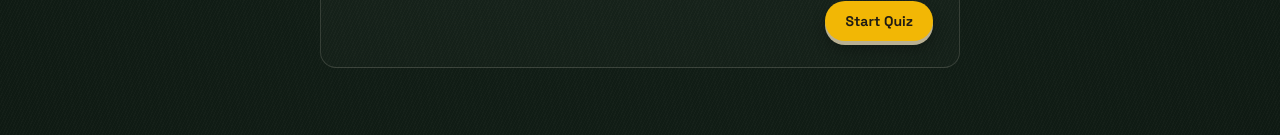
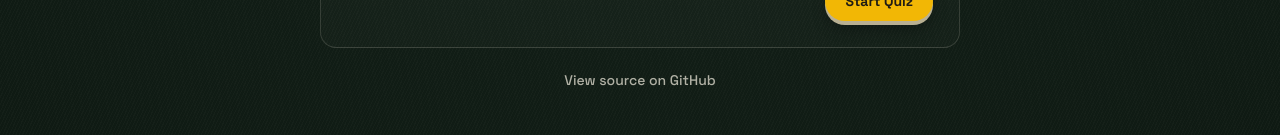
Before and after one commit to GamalTawaf/quiz, a React (Vite) app: page / in a window 1280 px wide. Shown: the part 663-798 px from the top of the page. Built offline with nearby package versions, Linux system fonts and the light colour scheme; no server answers.

Commit message:
feat: add GitHub source link to footer

```diff
--- a/src/App.tsx
+++ b/src/App.tsx
@@ -4,6 +4,11 @@
   return (
     <div className="w-full max-w-[640px] flex flex-col gap-[22px]">
       <DisplayPanel />
+      <footer className="text-center text-sm opacity-70">
+        <a href="https://github.com/GamalTawaf/quiz" target="_blank" rel="noreferrer">
+          View source on GitHub
+        </a>
+      </footer>
     </div>
   )
 }
```
